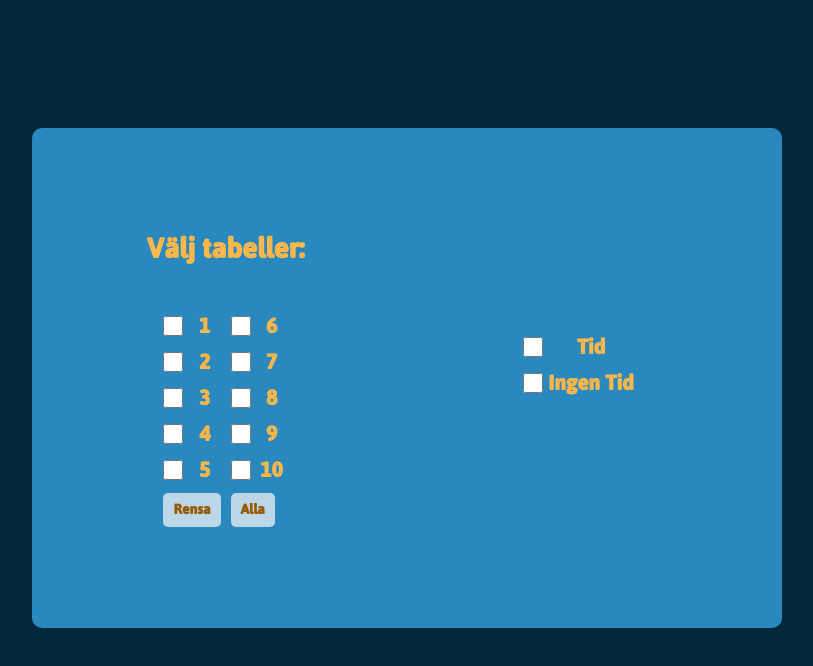
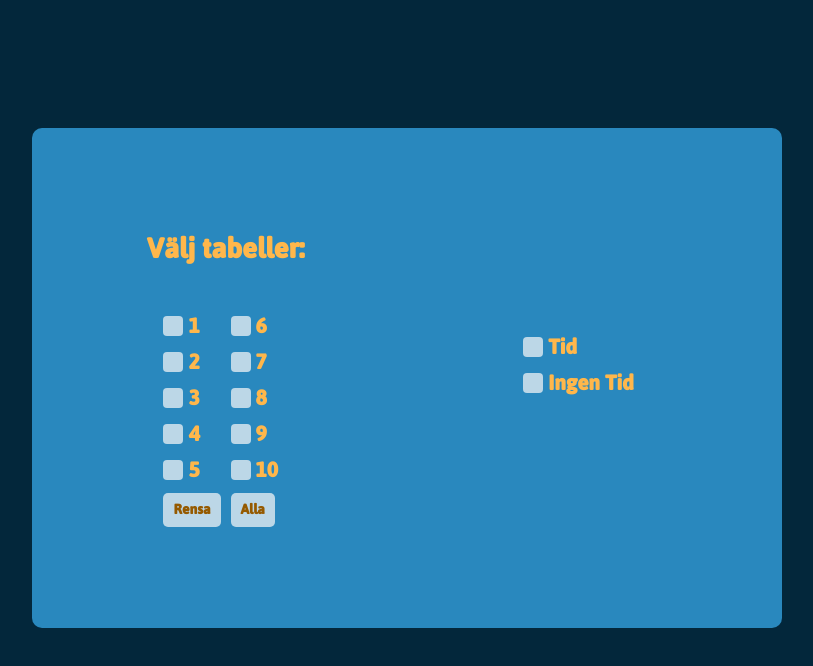
Before and after one commit to Anthymm/Multimastaren, a Vue app: page / in a window 1280 px wide. Shown: the top 666 px of the page, without its empty margins (233-1046 px from the left). Built offline with nearby package versions, Linux system fonts and the light colour scheme.

Commit message:
Fixat problemet med checkbox, lagt till annan typ av font. för 'X'.

```diff
--- a/src/views/HomeView.vue
+++ b/src/views/HomeView.vue
@@ -112,8 +112,11 @@ body {
   font-size: inherit;
 }*/
 
+
+
 .start input[type="checkbox"] {
-
+  -webkit-appearance: initial;
+  appearance: initial;
   width: 20px;
   height: 20px;
   border: 10px solid #bcd7e7;
@@ -130,14 +133,10 @@ body {
   margin-right: 20px;
 }
 
-.start input[type="checkbox"]:checked::before {
-  content: "x";
-  margin-bottom: 0.5rem;
-  font-size: 3.5rem;
+.start input[type="checkbox"]:checked:after {
+  content: "X";
   color: #2988be;
-  font-weight: bold;
 }
-
 .grid .subgrid {
   display: grid;
   grid-template-columns: repeat(2, 1fr);
@@ -145,26 +144,32 @@ body {
 }
 
 .grid .subgrid label {
+  -webkit-appearance: initial;
+  appearance: initial;
   display: flex;
   align-items: center;
 }
 
 .grid .subgrid input[type="checkbox"] {
+  display: flex;
+  justify-content: center;
+  align-items: center;
+  -webkit-appearance: initial;
+  appearance: initial;
   margin-right: 5px;
   width: 20px;
   height: 20px;
   border: 10px solid #bcd7e7;
   border-radius: 4px;
-  display: flex;
-  justify-content: center;
-  align-items: center;
+
 }
 
-.grid .subgrid input[type="checkbox"]:checked::before {
-  margin-bottom: 0.5rem;
-  font-size: 40px;
+.grid .subgrid input[type="checkbox"]:checked::after {
+ font-family:Arial, Helvetica, sans-serif;
+  content: "X";
+ font-size: 30px;
+ font-weight: bolder;
   color: #2988be;
-  font-weight: bold;
 }
 
 #remove,
@@ -187,7 +192,7 @@ span {
   font-size: 1.5rem;
   color: #ffb74b;
   font-weight: bold;
-  margin: auto;
+  margin: 0;
 }
 
 #tabell {
```
